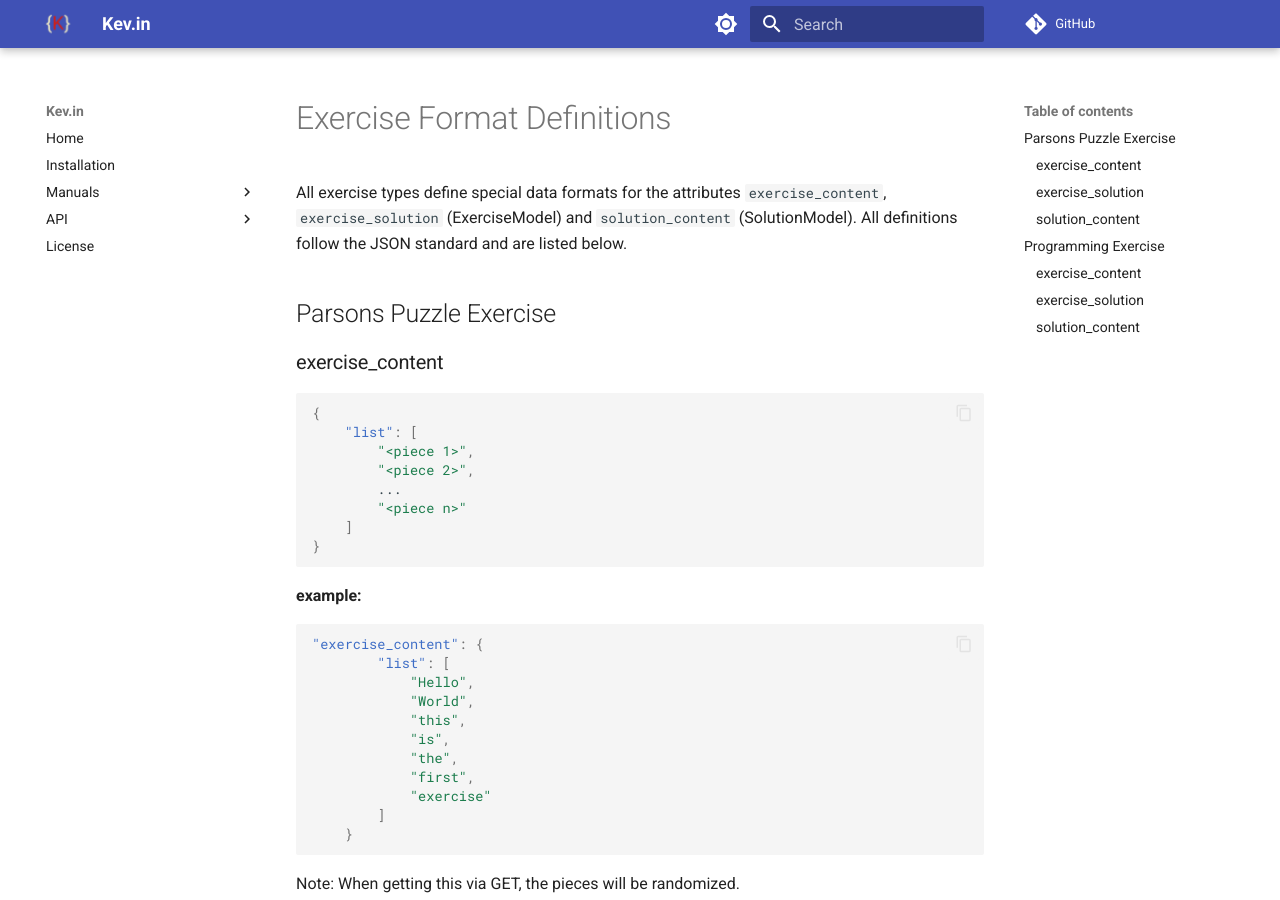
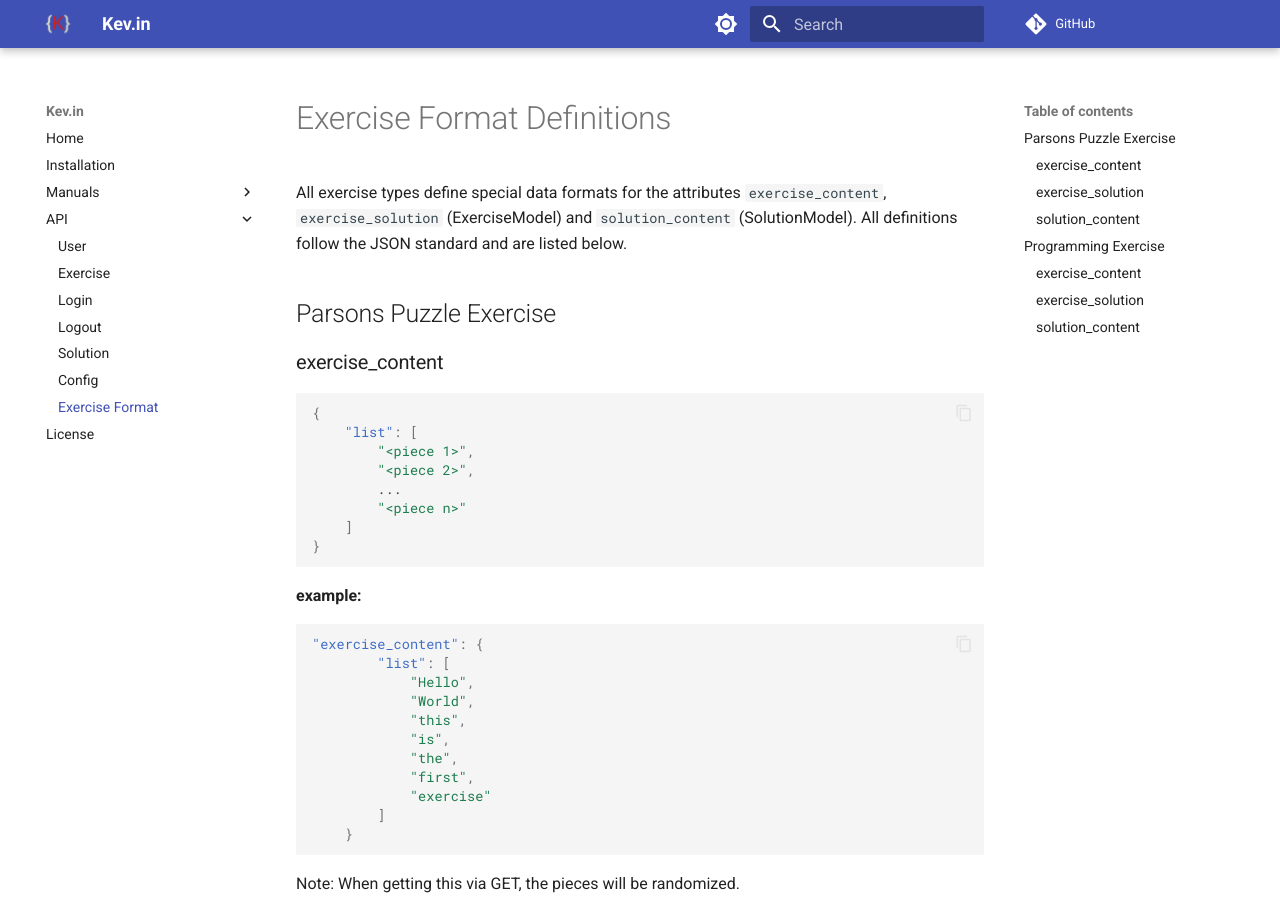
Before and after one commit to mlinke-ai/kev_in, an MkDocs documentation site: the page built from docs/api/exercise_format.md, in a window 1280 px wide and 900 px high. Built offline with MkDocs 1.6.1 and Material for MkDocs 9.7.7, drawn with Linux system fonts in a browser that asks for light colours; comment, search, counter and statistics services are not loaded.

Commit message:
Added exercise format to documentation

```diff
--- a/mkdocs.yml
+++ b/mkdocs.yml
@@ -35,6 +35,7 @@ nav:
       - Logout: "api/logout.md"
       - Solution: "api/solution.md"
       - Config: "api/config.md"
+      - Exercise Format: "api/exercise_format.md"
   - License: "license.md"
 plugins:
   - search
```
